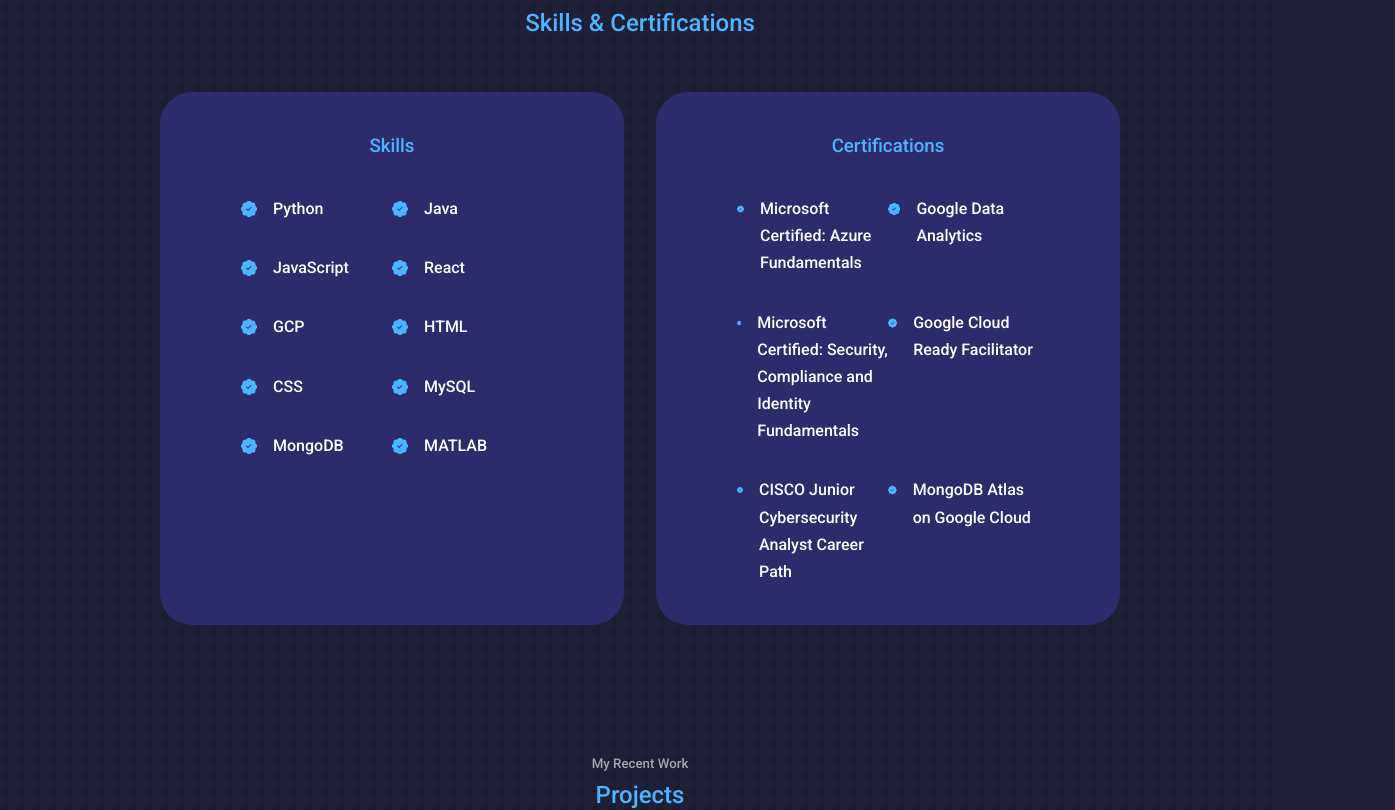
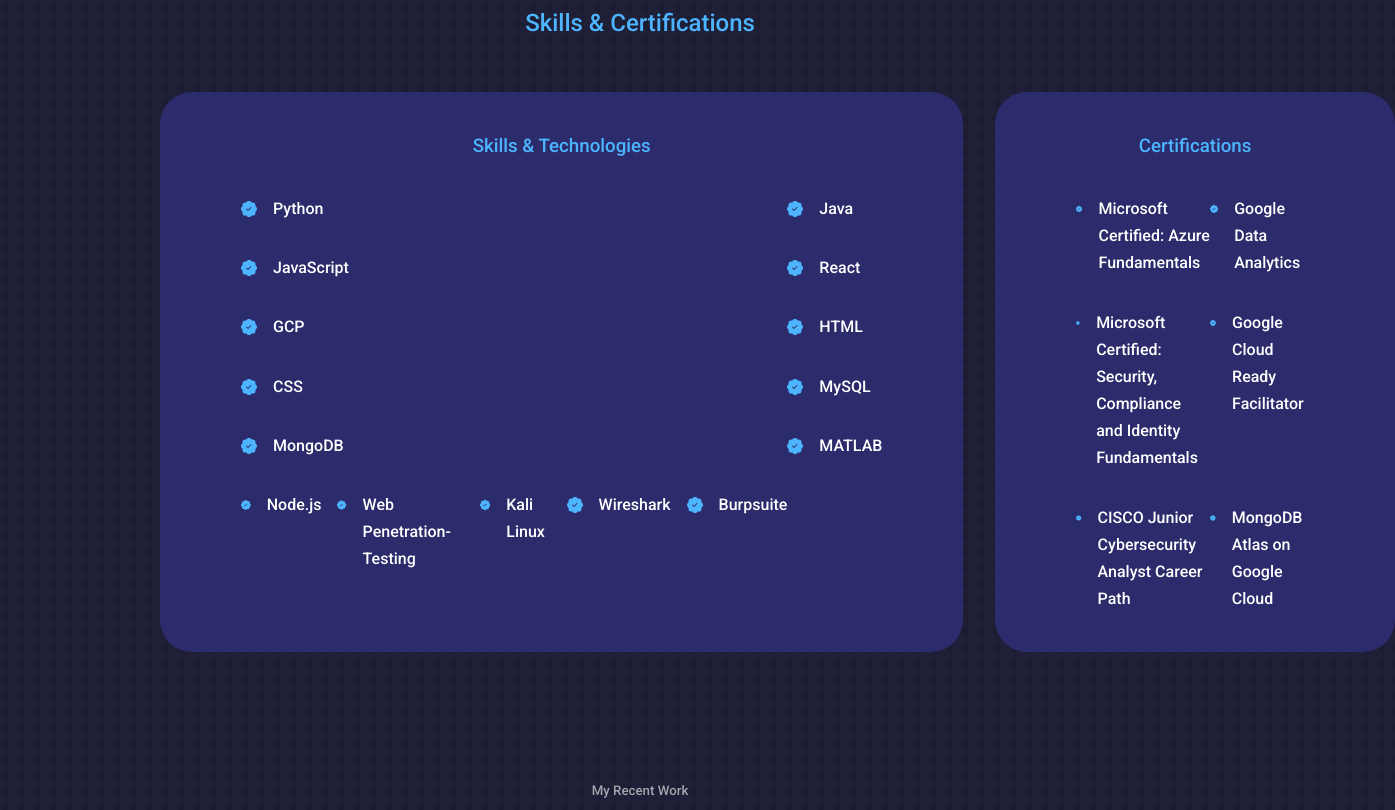
Before and after one commit to Chinmay1292/My-Portfolio, a React (Create React App) app in the folder portfolio/: page / in a window 1280 px wide. Shown: the part 1521-2331 px from the top of the page, 1395 px wide, since content can reach past the window. Built offline with nearby package versions, Linux system fonts and the light colour scheme.

Commit message:
More skills added

```diff
--- a/portfolio/src/components/experience/Experience.jsx
+++ b/portfolio/src/components/experience/Experience.jsx
@@ -9,7 +9,7 @@
       <h2>Skills & Certifications</h2>
       <div className="container experience__container">
         <div className="experience__frontend">
-          <h3>Skills</h3>
+          <h3>Skills & Technologies</h3>
           <div className="experience__content">
           <article className="experience__details">
               <BsFillPatchCheckFill className="experience__details-icon" />
@@ -51,6 +51,26 @@
               <BsFillPatchCheckFill className="experience__details-icon" />
               <h4>MATLAB</h4>
             </article>
+            <article className="experience__details">
+              <BsFillPatchCheckFill className="experience__details-icon" />
+              <h4>Node.js</h4>
+              <article className="experience__details">
+              <BsFillPatchCheckFill className="experience__details-icon" />
+              <h4>Web Penetration-Testing</h4>
+            </article>
+            <article className="experience__details">
+              <BsFillPatchCheckFill className="experience__details-icon" />
+              <h4>Kali Linux</h4>
+            </article>
+              <article className="experience__details">
+              <BsFillPatchCheckFill className="experience__details-icon" />
+              <h4>Wireshark</h4>
+              <article className="experience__details">
+              <BsFillPatchCheckFill className="experience__details-icon" />
+              <h4>Burpsuite</h4>
+            </article>
+            </article>
+            </article>
           </div>
         </div>
         <div className="experience__backend">
```
